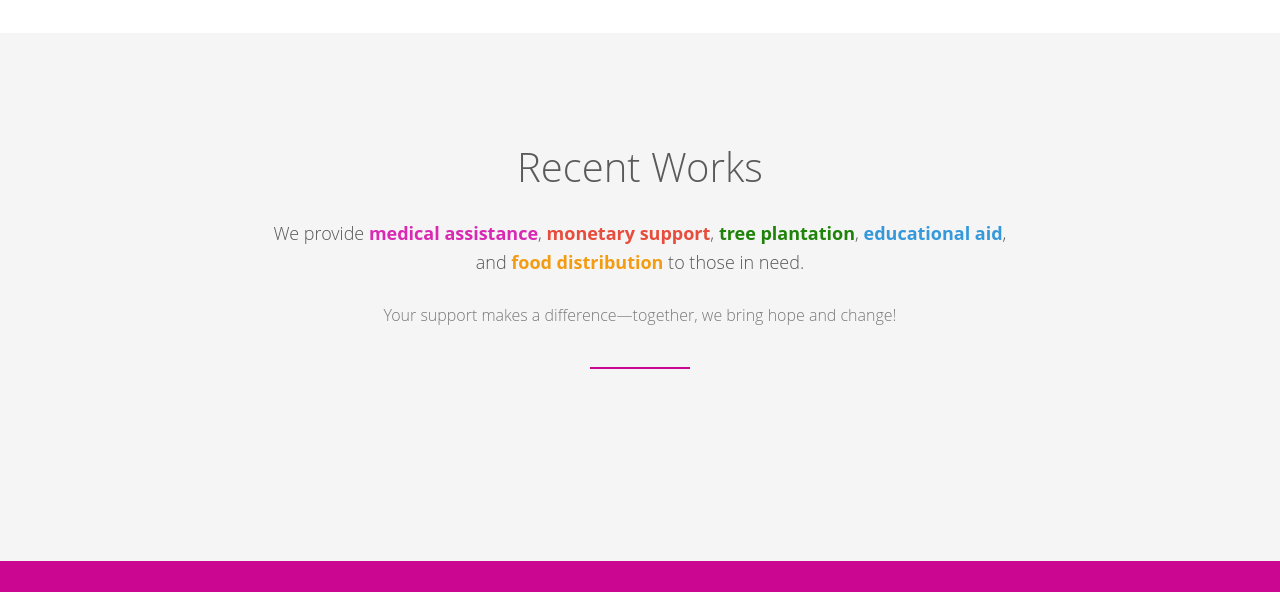
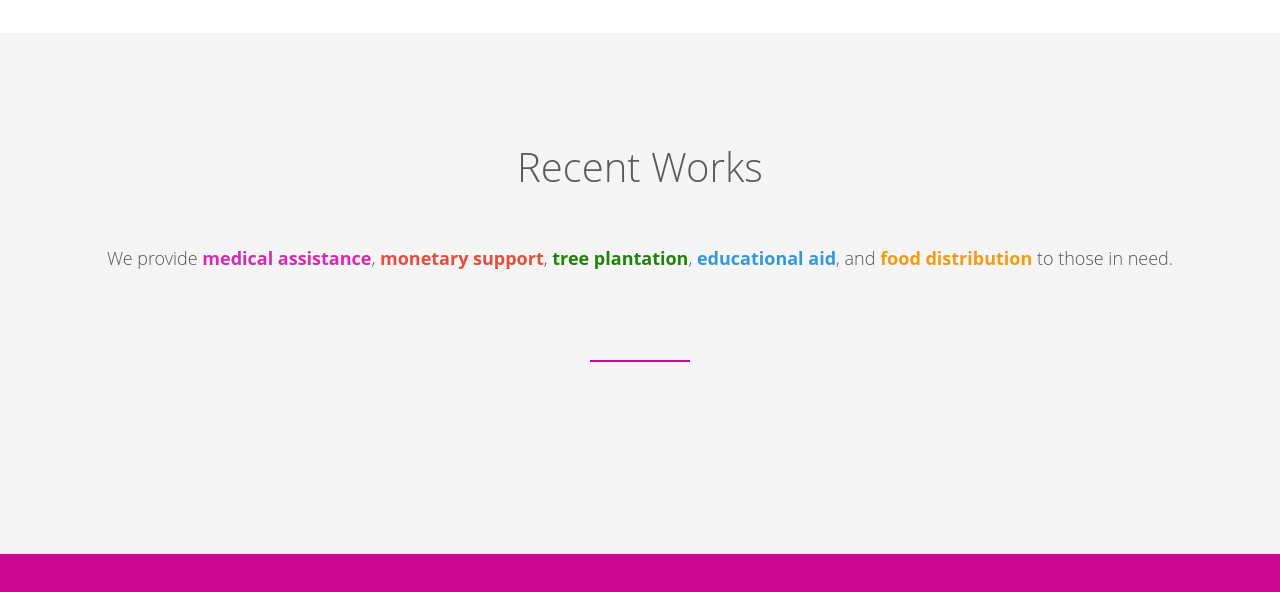
Before and after one commit to Webakery/nit-cms, a plain HTML site: page index.html in a window 1280 px wide. Shown: the part 5613-6205 px from the top of the page. Drawn offline with Linux system fonts and the light colour scheme; no server answers; files whose address does not match are found by name.

Commit message:
Update index.html

```diff
--- a/index.html
+++ b/index.html
@@ -685,10 +685,16 @@ fetch("https://genuine-biscochitos-511b59.netlify.app/content/gallery/gallery.js
 
 
 		<div id="fh5co-blog-section" class="fh5co-section-gray">
-			<div class="container">
-				<div class="row">
-					<div class="col-md-8 col-md-offset-2 text-center heading-section animate-box">
-						<h3>Recent Works</h3>
+
+
+
+
+
+<div class="container">
+  <div class="row">
+    <div class="col-md-12 text-center heading-section">
+      <h3>Recent Works</h3>
+      <br />
 						<p style="font-size: 18px; color: #555;">
 							We provide <span style="color: #d929b3; font-weight: bold;">medical assistance</span>,
 							<span style="color: #e74c3c; font-weight: bold;">monetary support</span>,
@@ -696,21 +702,15 @@ fetch("https://genuine-biscochitos-511b59.netlify.app/content/gallery/gallery.js
 							<span style="color: #3498db; font-weight: bold;">educational aid</span>, and
 							<span style="color: #f39c12; font-weight: bold;">food distribution</span> to those in need.
 						</p>
-						<p style="margin-top: 10px; font-size: 16px; color: #777;">
-							Your support makes a difference—together, we bring hope and change!
-						</p>
-
-
-
-			</div>
-
-
+	    <br>
       <div id="recent-works-container">
         <div id="recent-works" class="scrollable-content">
           <!-- Dynamic recent works will be loaded here -->
         </div>
       </div>
-
+    </div>
+  </div>
+</div>
 
 <style>
   #recent-works-container {
```
